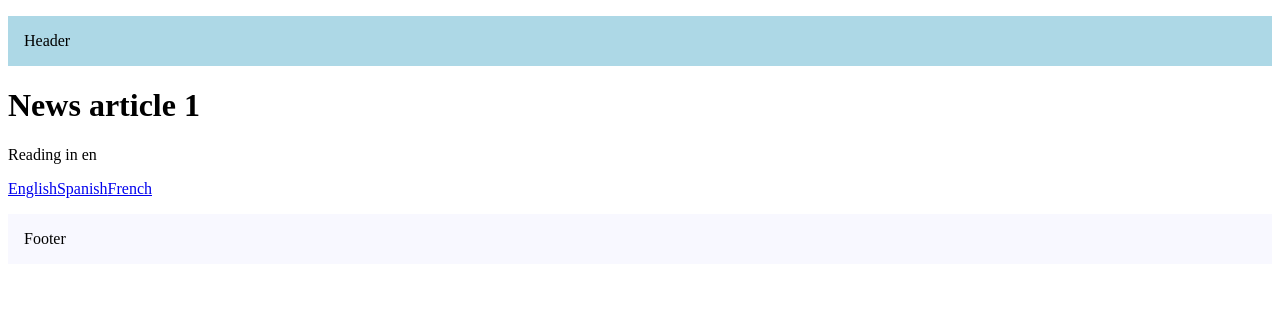
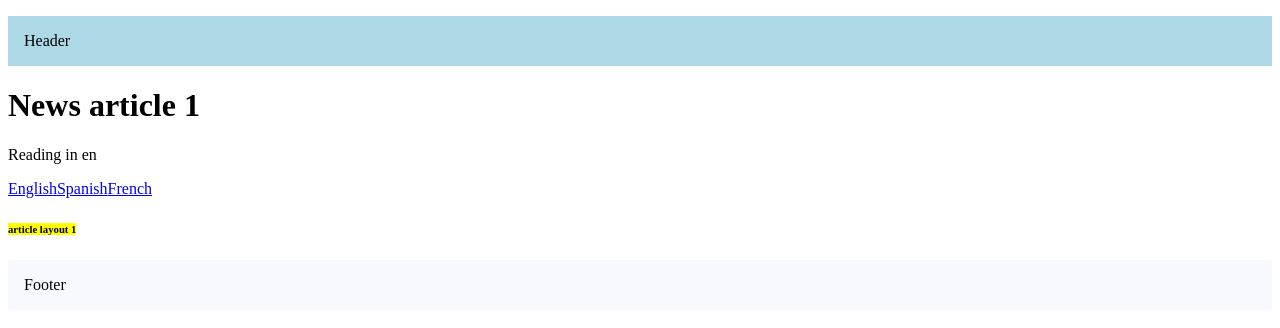
Before and after one commit to immkavin-ranks/routing-demo-nextjs, a Next.js app: page /articles/1 in a window 1280 px wide. Shown: the top 328 px of the page. Built offline with nearby package versions, Linux system fonts and the light colour scheme.

Commit message:
searchParams not available in layout

```diff
--- /dev/null
+++ b/src/app/articles/[articleId]/layout.tsx
@@ -0,0 +1,24 @@
+"use client";
+
+import { use } from "react";
+
+// searchParams not accessible in layouts, but params available 👇
+export default function ArticleLayout({
+  children,
+  params,
+}: {
+  children: React.ReactNode;
+  params: Promise<{ articleId: string }>;
+}) {
+  const { articleId } = use(params);
+  return (
+    <>
+      {children}
+      <h6>
+        <mark>
+          article layout {articleId}
+        </mark>
+      </h6>
+    </>
+  );
+}
--- a/src/app/articles/[articleId]/page.tsx
+++ b/src/app/articles/[articleId]/page.tsx
@@ -1,18 +1,17 @@
-
+"use client";
 
 import Link from "next/link";
+import { use } from "react";
 
-
-export default async function NewsArticle({
+export default function NewsArticle({
   params,
   searchParams,
 }: {
   params: Promise<{ articleId: string }>;
-  searchParams: Promise<{ lang: string }>;
+  searchParams: Promise<{ lang?: "en" | "es" | "fr" }>;
 }) {
-
-    const articleId = (await params).articleId;
-    const {lang = 'en'} = await searchParams;
+  const { articleId } = use(params);
+  const { lang = "en" } = use(searchParams);
 
   return (
     <>
```
Lines whose indentation alone changed are shown as unchanged.
